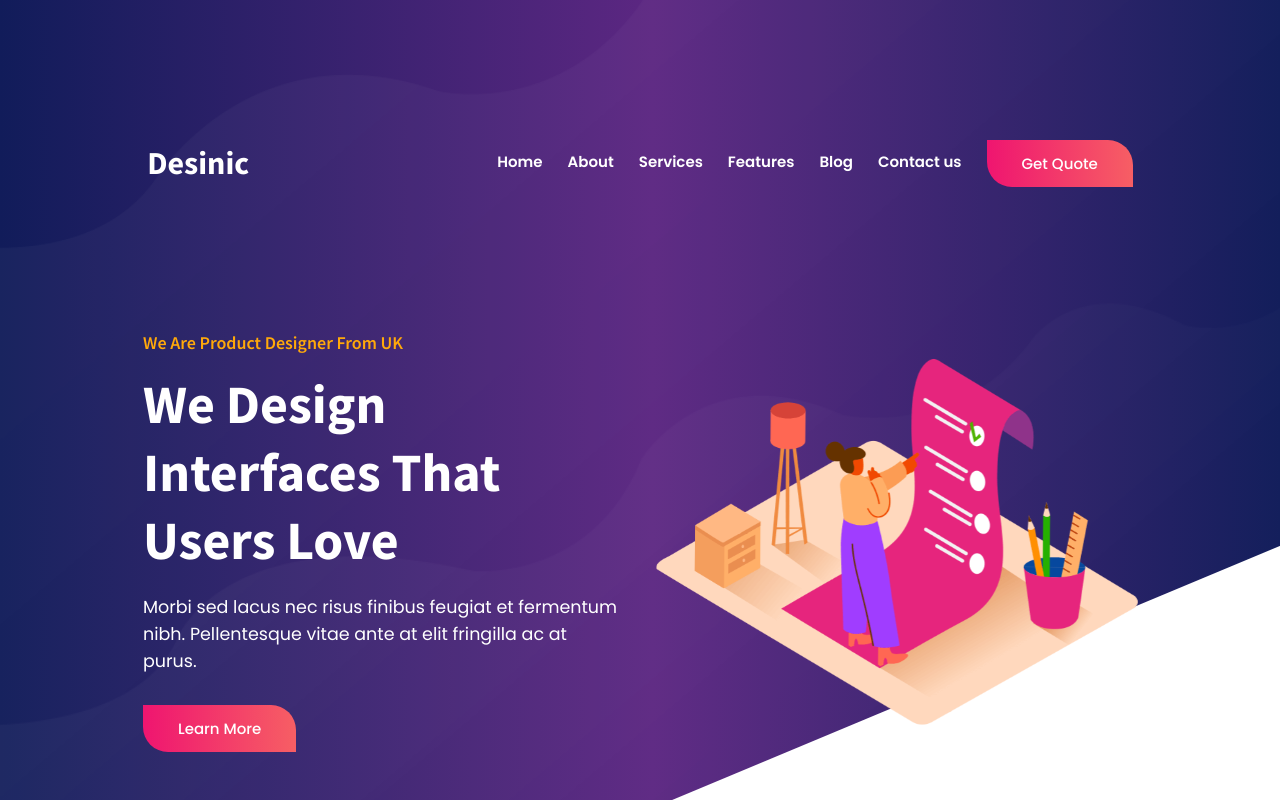
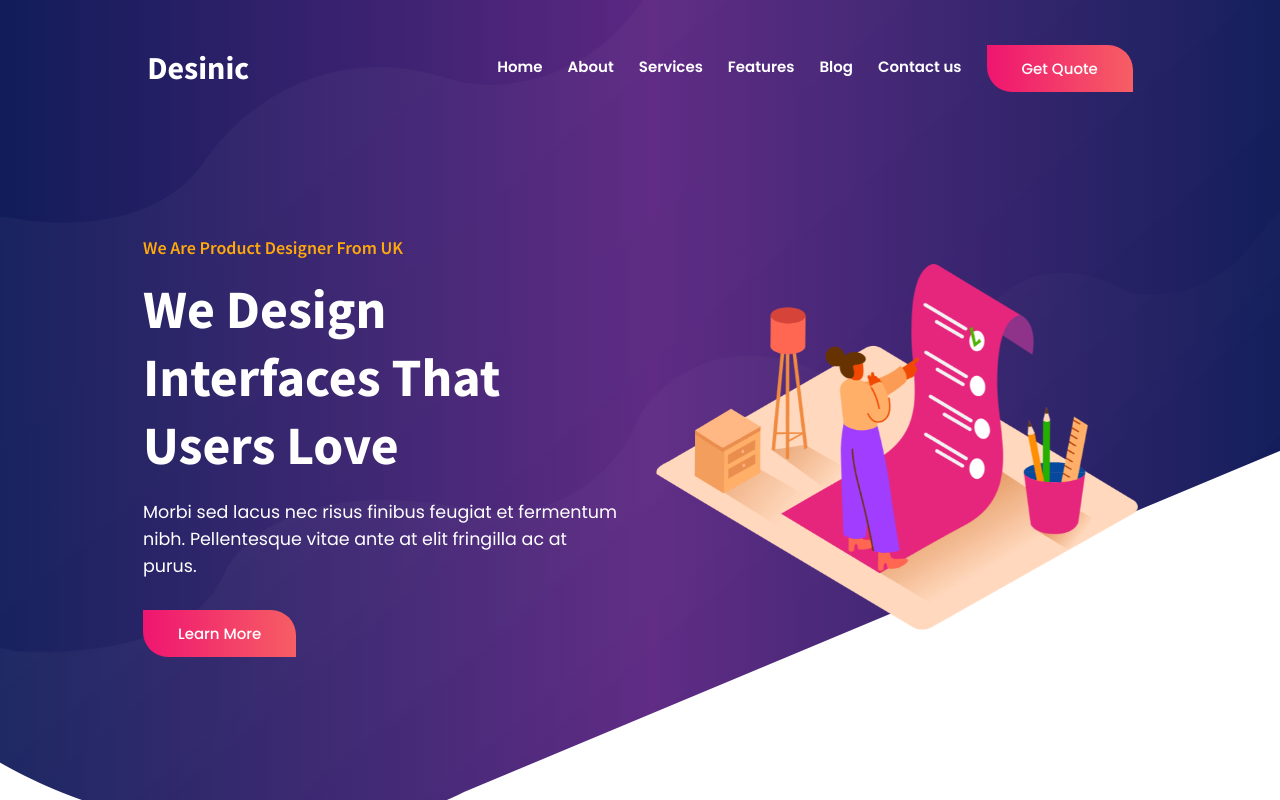
Before and after one commit to vusal5555/agency.responsive.github.io, a website: page index.html in a window 1280 px wide. Shown: the top 800 px of the page. Drawn offline with Linux system fonts and the light colour scheme; files whose address does not match are found by name.

Commit message:
opt891347180954154

```diff
--- a/css/style.css
+++ b/css/style.css
@@ -94,7 +94,7 @@
     background-repeat: no-repeat, no-repeat, no-repeat;
     background-position: -280px bottom, center, center;
     background-size: auto, cover, auto;
-    padding-block-start: 120px;
+    padding-block-start: 2.5rem;
     padding-block-end: 6rem;
     height: 100%;
     margin-top: 0;
@@ -113,7 +113,7 @@
     background-repeat: no-repeat, no-repeat, no-repeat;
     background-position: -280px bottom, center, center;
     background-size: auto, cover, auto;
-    padding-block-start: 120px;
+    padding-block-start: 2.5rem;
     padding-block-end: 6rem;
     height: 100%;
     margin-top: 0;
@@ -130,7 +130,7 @@
     background-repeat: no-repeat, no-repeat, no-repeat;
     background-position: -280px bottom, center, center;
     background-size: auto, cover, auto;
-    padding-block-start: 12rem;
+    padding-block-start: 2.5rem;
     padding-block-end: 6rem;
     margin-bottom: 0;
     margin-top: 0;
```
